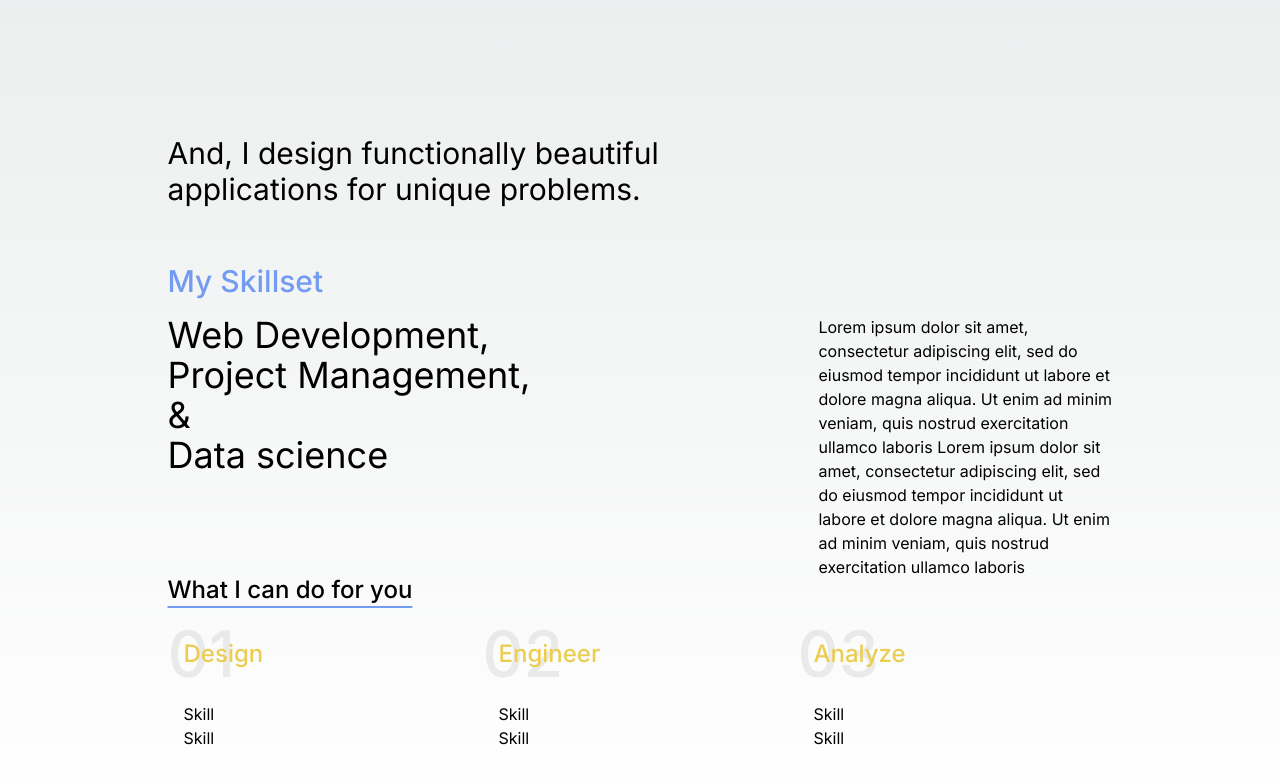
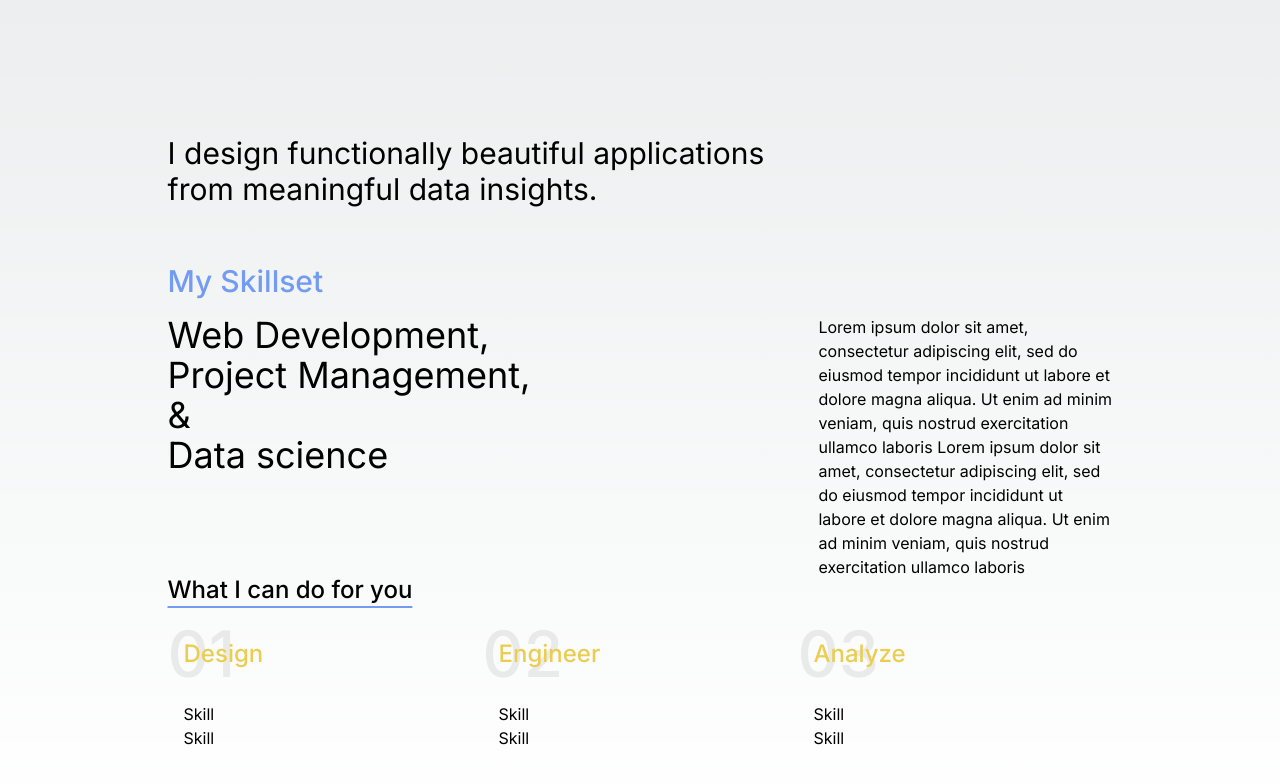
Before and after one commit to AkBo24/Personal-Website, a Next.js app in the folder website/: page / in a window 1280 px wide. Shown: the part 970-1754 px from the top of the page. Built offline with nearby package versions, Linux system fonts and the light colour scheme.

Commit message:
Changed wording for skillset intro

```diff
--- a/website/app/Sections/Skillset/Skillset.tsx
+++ b/website/app/Sections/Skillset/Skillset.tsx
@@ -4,8 +4,8 @@ const Skillset = () => {
     return (
         <div className='items-center'>
             <h3 className='text-3xl x'>
-                And, I design functionally beautiful
-                <br /> applications for unique problems.
+                I design functionally beautiful applications
+                <br /> from meaningful data insights.
             </h3>
 
             <div className='mt-14'>
```
